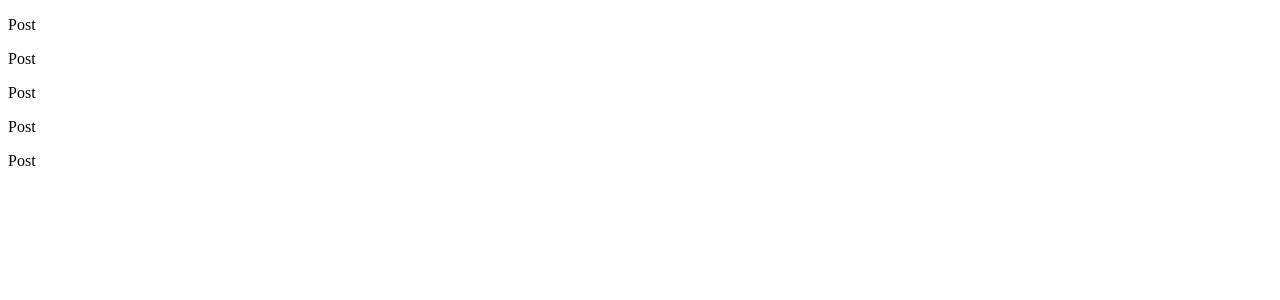
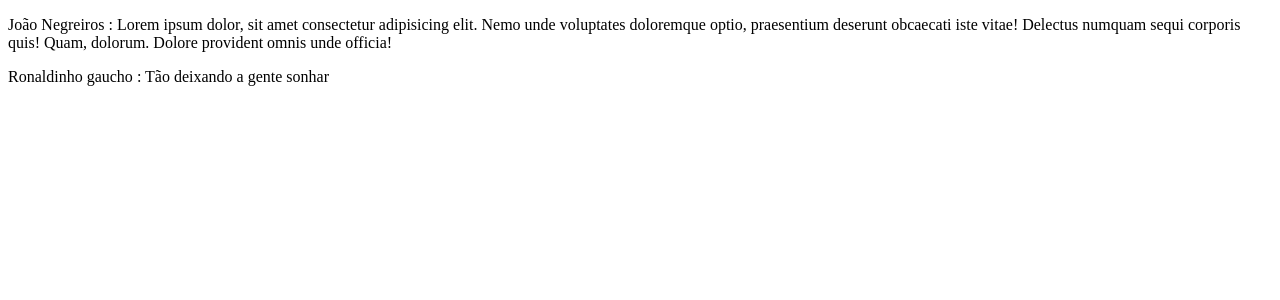
Before and after one commit to JoaoNegreiros48/rocketset-react, a React (Vite) app in the folder 01-fundamentos-react/: page / in a window 1280 px wide. Shown: the top 300 px of the page. Built offline with nearby package versions, Linux system fonts and the light colour scheme.

Commit message:
Propriedades de componentes

```diff
--- a/01-fundamentos-react/src/App.jsx
+++ b/01-fundamentos-react/src/App.jsx
@@ -3,11 +3,15 @@
 export function App() {
   return (
     <div>
-      <Post />
-      <Post />
-      <Post />
-      <Post />
-      <Post />
+      <Post
+        author="João Negreiros"
+        content="Lorem ipsum dolor, sit amet consectetur adipisicing elit. Nemo unde voluptates doloremque optio, praesentium deserunt obcaecati iste vitae! Delectus numquam sequi corporis quis! Quam, dolorum. Dolore provident omnis unde officia!"
+      />
+
+      <Post
+        author="Ronaldinho gaucho"
+        content="Tão deixando a gente sonhar"
+      />
     </div>
   )
 }
--- a/01-fundamentos-react/src/Post.jsx
+++ b/01-fundamentos-react/src/Post.jsx
@@ -1,5 +1,7 @@
-export function Post() {
-    return <p>Post</p>
+// Propos: obj author and content
+
+export function Post(props) {
+    return <p>{props.author} : {props.content}</p>
 }
 
 // export default Post
```
